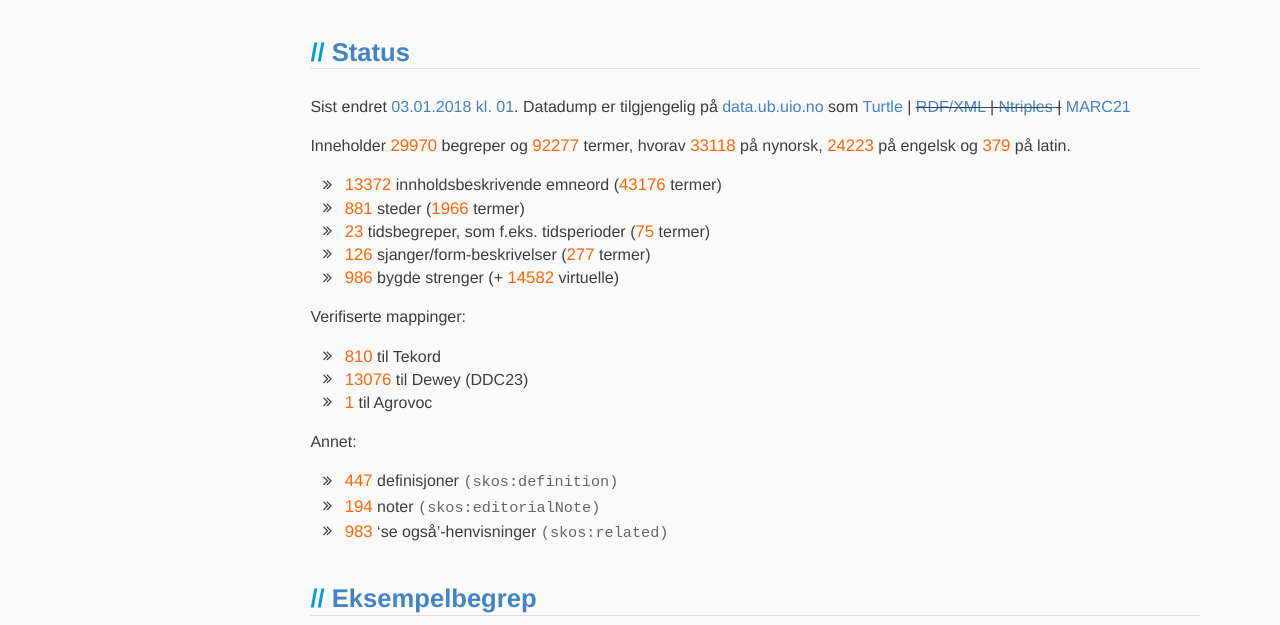
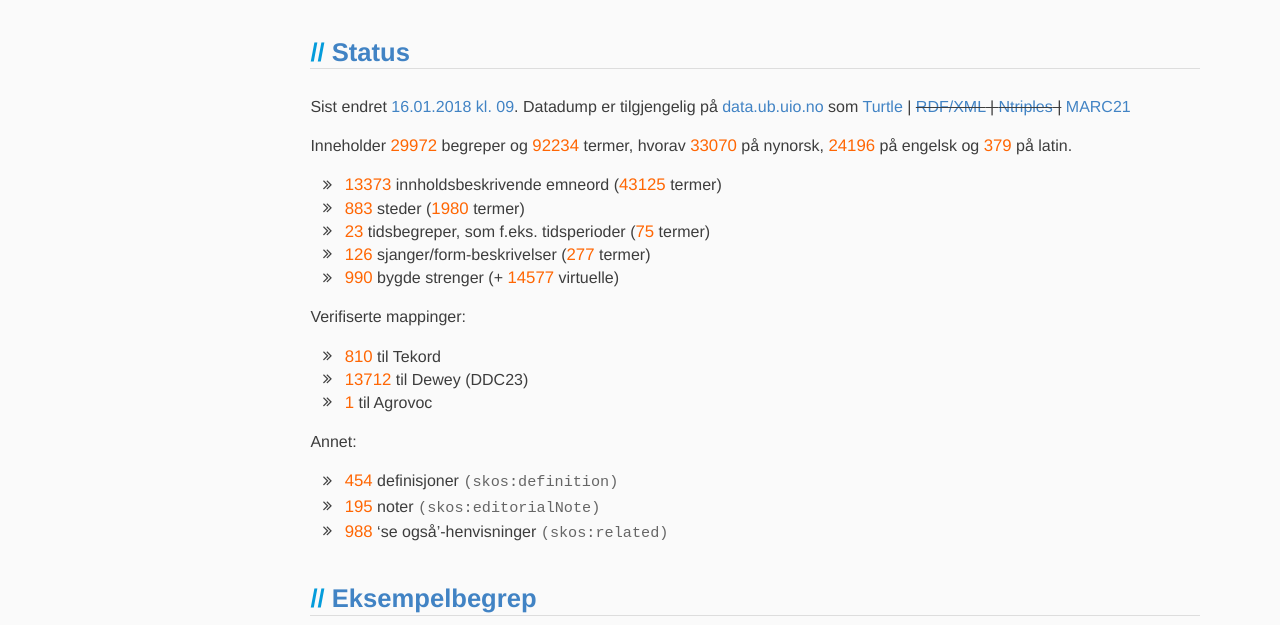
Before and after one commit to realfagstermer/realfagstermer.github.io, a Jekyll site: the page built from index.html, in a window 1280 px wide and 900 px high. Shown: the part 174-799 px from the top of the window. Built offline with Jekyll 4.4.1, drawn with Linux system fonts in a browser that asks for light colours; nearby versions of some CDN libraries; library files that are not in the unit come from our copies.

Commit message:
Update stats

```diff
--- a/_data/stats_current.json
+++ b/_data/stats_current.json
@@ -1,9 +1,9 @@
 {
-  "concepts": 29970,
-  "conceptsWithoutStrings": 14402,
+  "concepts": 29972,
+  "conceptsWithoutStrings": 14405,
   "facets": {
     "CompoundConcept": {
-      "concepts": 986,
+      "concepts": 990,
       "prefLabels": {},
       "terms": 0
     },
@@ -25,19 +25,19 @@
     },
     "Place": {
       "altLabels": {
-        "en": 142,
+        "en": 143,
         "la": 0,
-        "nb": 86,
+        "nb": 91,
         "nn": 6
       },
-      "concepts": 881,
+      "concepts": 883,
       "prefLabels": {
-        "en": 838,
+        "en": 837,
         "la": 1,
-        "nb": 881,
-        "nn": 12
+        "nb": 883,
+        "nn": 19
       },
-      "terms": 1966
+      "terms": 1980
     },
     "Time": {
       "altLabels": {
@@ -57,47 +57,47 @@
     },
     "Topic": {
       "altLabels": {
-        "en": 1705,
+        "en": 1701,
         "la": 24,
-        "nb": 4360,
-        "nn": 5361
+        "nb": 4385,
+        "nn": 5374
       },
-      "concepts": 13372,
+      "concepts": 13373,
       "prefLabels": {
-        "en": 5858,
+        "en": 5837,
         "la": 354,
-        "nb": 13370,
-        "nn": 12144
+        "nb": 13371,
+        "nn": 12079
       },
-      "terms": 43176
+      "terms": 43125
     },
     "VirtualCompoundConcept": {
-      "concepts": 14582,
+      "concepts": 14577,
       "prefLabels": {},
       "terms": 0
     }
   },
   "features": {
-    "broadMatch": 1906,
-    "closeMatch": 10180,
-    "definition": 447,
-    "editorialNote": 194,
+    "broadMatch": 2104,
+    "closeMatch": 10404,
+    "definition": 454,
+    "editorialNote": 195,
     "exactMatch": 3575,
     "narrowMatch": 0,
-    "related": 983,
-    "relatedMatch": 3208
+    "related": 988,
+    "relatedMatch": 3280
   },
   "mappings": {
     "agrovoc": 1,
-    "ddc": 13076,
+    "ddc": 13712,
     "tekord": 810
   },
   "terms": {
-    "_sum": 92277,
-    "en": 24223,
+    "_sum": 92234,
+    "en": 24196,
     "la": 379,
-    "nb": 34557,
-    "nn": 33118
+    "nb": 34589,
+    "nn": 33070
   },
-  "ts": 1514941853
+  "ts": 1516096361
 }
```
Also changed, not shown: _data/stats.json.
